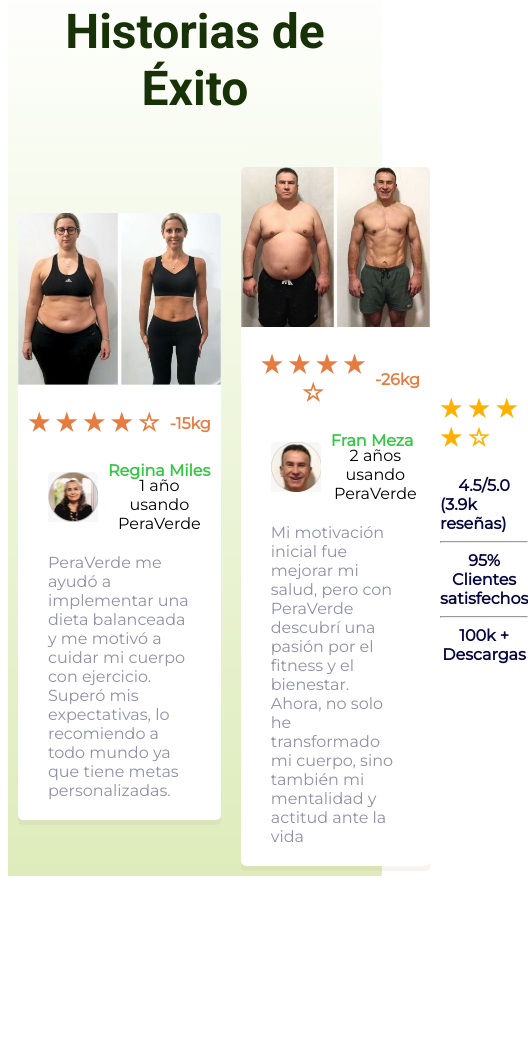
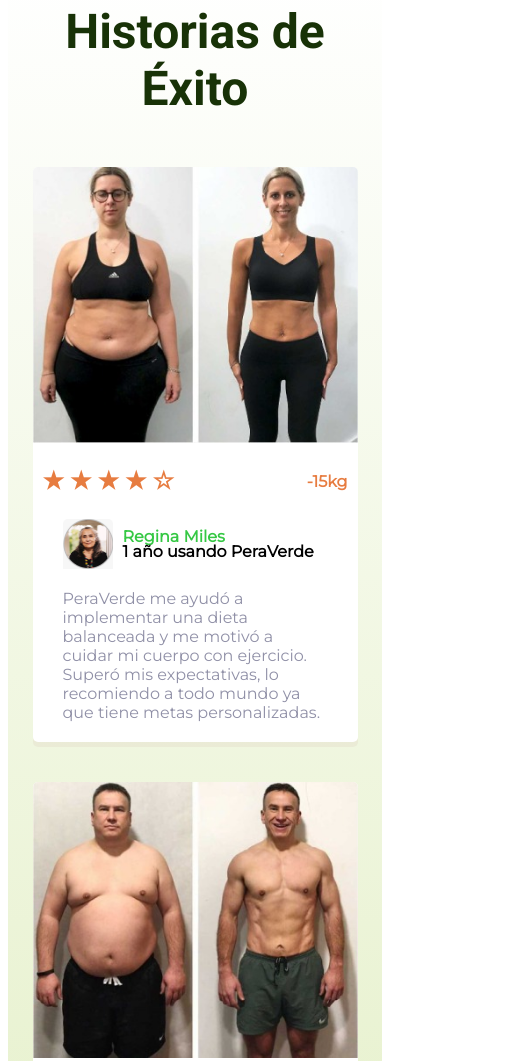
Before and after one commit to kimySolange/kimySolange.github.io, a plain HTML site: page index.html in a window 390 px wide. Shown: the part 1578-2639 px from the top of the page, 528 px wide, since content can reach past the window. Before the commit the page ends 2462 px from the top, so only its background shows below. Drawn offline with nearby package versions, Linux system fonts and the light colour scheme.

Commit message:
SECTION4: HISTORIA DE EXITO [Incompleto2]

```diff
--- a/index.html
+++ b/index.html
@@ -67,7 +67,7 @@
                                 class="section4-card-perfil-foto">
                             <div class="section4-card-perfil-text">
                                 <div class="section4-card-perfil-text-name">Regina Miles</div>
-                                <div>
+                                <div class="section4-card-perfil-text-time">
                                     <strong>
                                         1 año usando PeraVerde
                                     </strong>
@@ -98,7 +98,7 @@
                                 class="section4-card-perfil-foto">
                             <div class="section4-card-perfil-text">
                                 <div class="section4-card-perfil-text-name">Fran Meza</div>
-                                <div>
+                                <div class="section4-card-perfil-text-time">
                                     <strong>
                                         2 años usando PeraVerde
                                     </strong>
--- a/style.css
+++ b/style.css
@@ -159,8 +159,9 @@
     font-weight: 700;
 }
 
-.section4-card-perfil-text strong{
-    font-weight: 500;
+.section4-card-perfil-text-time{
+    font-weight: 100;
+    text-align: left;
 }
 
 .section4-card-perfil-text-name{
@@ -217,6 +218,13 @@
 }
 
 
+@media (max-width: 700px) {
+    /*SECCION4: HISTORIA DE EXITO */
+    .section4-information{
+        display: flex;
+        flex-direction: column;
+    }
+}
 
 @media (max-width: 480px) {
 
```
